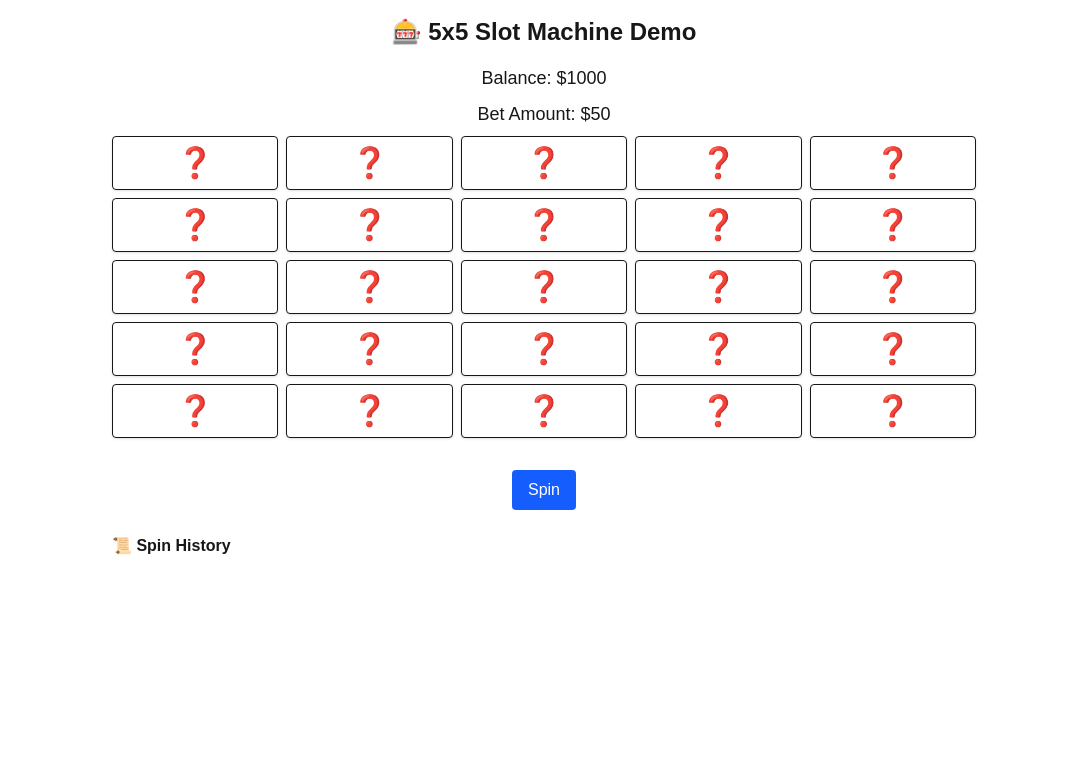
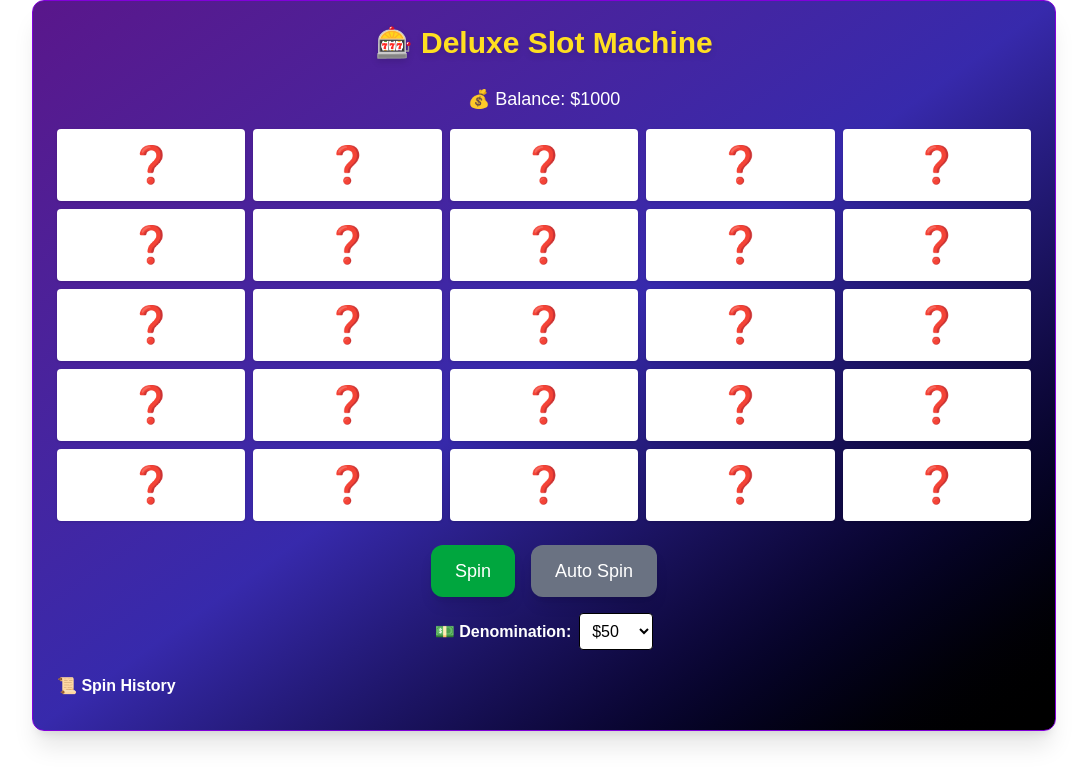
Before and after one commit to brianmsj/slot-machine, a Next.js app: page / in a window 1280 px wide. Shown: the top 784 px of the page, without its empty margins (96-1183 px from the left). Built offline with nearby package versions, Linux system fonts and the light colour scheme.

Commit message:
feat: full-featured slot machine with bonus round, auto spin, styling, and Firebase

```diff
--- a/src/app/page.tsx
+++ b/src/app/page.tsx
@@ -1,30 +1,30 @@
 'use client';
 
-import { useEffect, useState } from "react";
-import { initializeApp } from "firebase/app";
-import { getFirestore, collection, addDoc } from "firebase/firestore";
-import crypto from "crypto";
+import { useEffect, useState } from 'react';
+import { initializeApp } from 'firebase/app';
+import { getFirestore, collection, addDoc } from 'firebase/firestore';
+import crypto from 'crypto';
 
 const firebaseConfig = {
-  apiKey: "AIzaSyBsROV8k8xwZgUq9pjcJnYj20qmNPuAGw8",
-  authDomain: "too-sticky.firebaseapp.com",
-  projectId: "too-sticky",
-  storageBucket: "too-sticky.firebasestorage.app",
-  messagingSenderId: "640753884501",
-  appId: "1:640753884501:web:4c06af82f43ee47613a3dc",
-  measurementId: "G-76S0J4KK8G"
+  apiKey: 'AIzaSyBsROV8k8xwZgUq9pjcJnYj20qmNPuAGw8',
+  authDomain: 'too-sticky.firebaseapp.com',
+  projectId: 'too-sticky',
+  storageBucket: 'too-sticky.firebasestorage.app',
+  messagingSenderId: '640753884501',
+  appId: '1:640753884501:web:4c06af82f43ee47613a3dc',
+  measurementId: 'G-76S0J4KK8G',
 };
 
 const app = initializeApp(firebaseConfig);
 const db = getFirestore(app);
 
-const baseSymbols = ["🍒", "💎", "7️⃣", "🔔", "🍋"];
-const wildSymbol = "⭐";
-const scatterSymbol = "💰";
+const baseSymbols = ['🍇', '🍉', '🍓', '🥝', '🍍'];
+const wildSymbol = '🌟';
+const scatterSymbol = '🎁';
 const allSymbols = [...baseSymbols, wildSymbol, scatterSymbol];
 
 const generateRNG = (seed: string, round: number): number => {
-  const hash = crypto.createHash("sha256").update(`${seed}:${round}`).digest("hex");
+  const hash = crypto.createHash('sha256').update(`${seed}:${round}`).digest('hex');
   const value = parseInt(hash.substring(0, 8), 16);
   return value / 0xffffffff;
 };
@@ -36,39 +36,46 @@ interface SpinResult {
 }
 
 export default function SlotMachine() {
-  const initialGrid = Array(5).fill(null).map(() => Array(5).fill("❓"));
+  const initialGrid = Array(5).fill(null).map(() => Array(5).fill('❓'));
   const [grid, setGrid] = useState(initialGrid);
   const [spinning, setSpinning] = useState(false);
-  const [result, setResult] = useState("");
+  const [result, setResult] = useState('');
   const [lineMultipliers, setLineMultipliers] = useState(Array(5).fill(0));
   const [balance, setBalance] = useState(1000);
   const [betAmount, setBetAmount] = useState(50);
   const [freeSpins, setFreeSpins] = useState(0);
+  const [bonusTriggered, setBonusTriggered] = useState(false);
   const [animateCols, setAnimateCols] = useState<number[]>([]);
+  const [symbolFlash, setSymbolFlash] = useState(false);
   const [sound, setSound] = useState<any>(null);
   const [stickyWilds, setStickyWilds] = useState<[number, number][]>([]);
   const [history, setHistory] = useState<SpinResult[]>([]);
-  const [seed] = useState("user-seed");
+  const [seed] = useState('user-seed');
   const [round, setRound] = useState(1);
+  const [autoSpin, setAutoSpin] = useState(false);
+  const [denominations, setDenominations] = useState([10, 25, 50, 100]);
 
   useEffect(() => {
-    const winSound = new Audio("/sounds/win.mp3");
-    const spinSound = new Audio("/sounds/spin.mp3");
-    setSound({ win: winSound, spin: spinSound });
+    const winSound = new Audio('/sounds/win.mp3');
+    const spinSound = new Audio('/sounds/spin.mp3');
+    const coinSound = new Audio('/sounds/coin.mp3');
+    setSound({ win: winSound, spin: spinSound, coin: coinSound });
   }, []);
 
   const spin = async () => {
     if (!freeSpins && balance < betAmount) {
-      setResult("Insufficient balance");
+      setResult('Insufficient balance');
       return;
     }
 
     setSpinning(true);
-    setResult("");
+    setResult('');
+    setBonusTriggered(false);
+    setSymbolFlash(false);
     setLineMultipliers(Array(5).fill(0));
     setAnimateCols([0, 1, 2, 3, 4]);
     if (sound?.spin) sound.spin.play();
-    if (!freeSpins) setBalance(prev => prev - betAmount);
+    if (!freeSpins) setBalance((prev) => prev - betAmount);
 
     setTimeout(async () => {
       const newGrid = Array(5).fill(null).map(() =>
@@ -94,9 +101,9 @@ export default function SlotMachine() {
       let newStickyWilds = [...stickyWilds];
 
       multipliers.forEach((mult, rowIdx) => {
-        const row = newGrid.map(col => col[rowIdx]);
+        const row = newGrid.map((col) => col[rowIdx]);
         const first = row[0];
-        const allSameOrWild = row.every(s => s === first || s === wildSymbol || first === wildSymbol);
+        const allSameOrWild = row.every((s) => s === first || s === wildSymbol || first === wildSymbol);
         if (allSameOrWild && mult > 0) totalWin += mult * betAmount;
       });
 
@@ -109,24 +116,29 @@ export default function SlotMachine() {
 
       if (scatterCount >= 3) {
         totalWin += betAmount * 5;
-        setFreeSpins(prev => prev + 5);
+        setFreeSpins((prev) => prev + 5);
+        setBonusTriggered(true);
       }
 
-      if (totalWin > 0 && sound?.win) sound.win.play();
+      if (totalWin > 0) {
+        if (sound?.win) sound.win.play();
+        if (sound?.coin) sound.coin.play();
+        setSymbolFlash(true);
+      }
 
-      setBalance(prev => prev + totalWin);
+      setBalance((prev) => prev + totalWin);
       setStickyWilds(newStickyWilds);
-      setHistory(prev => [
+      setHistory((prev) => [
         { grid: newGrid, win: totalWin, freeSpin: freeSpins > 0 },
-        ...prev.slice(0, 9)
+        ...prev.slice(0, 9),
       ]);
 
-      await addDoc(collection(db, "spins"), {
+      await addDoc(collection(db, 'spins'), {
         seed,
         round,
         win: totalWin,
         freeSpin: freeSpins > 0,
-        timestamp: new Date()
+        timestamp: new Date(),
       });
 
       setTimeout(() => {
@@ -136,34 +148,45 @@ export default function SlotMachine() {
         setAnimateCols([]);
         setResult(
           totalWin > 0
-            ? `💰 Win: $${totalWin}${scatterCount >= 3 ? " + 5 Free Spins!" : ""}`
+            ? `💰 Win: $${totalWin}${scatterCount >= 3 ? ' + Bonus Round!' : ''}`
             : freeSpins > 0
             ? `Free Spin used. No win.`
-            : "No win this time"
+            : 'No win this time'
         );
-        if (freeSpins > 0) setFreeSpins(prev => prev - 1);
-        setRound(prev => prev + 1);
+        if (freeSpins > 0) setFreeSpins((prev) => prev - 1);
+        setRound((prev) => prev + 1);
       }, 1000);
     }, 500);
   };
 
+  useEffect(() => {
+    if (autoSpin && !spinning && balance >= betAmount) {
+      const timer = setTimeout(spin, 1500);
+      return () => clearTimeout(timer);
+    }
+  }, [autoSpin, spinning]);
+
   return (
-    <div className="max-w-4xl mx-auto p-4 text-center">
-      <h1 className="text-2xl font-bold mb-4">🎰 5x5 Slot Machine Demo</h1>
+    <div className="max-w-5xl mx-auto p-6 rounded-xl shadow-xl bg-gradient-to-br from-purple-900 via-indigo-800 to-black border border-purple-700 text-white">
+      <h1 className="text-3xl font-extrabold text-center mb-6 text-yellow-300 drop-shadow-md">🎰 Deluxe Slot Machine</h1>
 
-      <div className="mb-2 text-lg">Balance: ${balance}</div>
-      <div className="mb-2 text-lg">Bet Amount: ${betAmount}</div>
-      {freeSpins > 0 && <div className="mb-4 text-green-600 font-semibold">🎁 Free Spins Left: {freeSpins}</div>}
+      <div className="mb-4 text-lg text-center">
+        <div>💰 Balance: ${balance}</div>
+        {freeSpins > 0 && <div>🎁 Free Spins Left: {freeSpins}</div>}
+        {bonusTriggered && (
+          <div className="mb-4 text-yellow-500 font-bold text-xl animate-pulse">🎉 Bonus Round Triggered!</div>
+        )}
+      </div>
 
-      <div className="grid grid-cols-5 gap-2 mb-4 text-3xl">
-        {grid.map((col, colIdx) => (
-          <div key={colIdx} className="space-y-2">
-            {col.map((symbol, rowIdx) => (
+      <div className="grid grid-cols-5 gap-2 mb-6 text-4xl text-center">
+        {grid.map((col, i) => (
+          <div key={i} className="space-y-2">
+            {col.map((symbol, j) => (
               <div
-                key={rowIdx}
-                className={`p-2 border rounded bg-white shadow transition-all duration-500 ease-in-out transform ${
-                  animateCols.includes(colIdx) ? "animate-spin-fast" : ""
-                }`}
+                key={j}
+                className={`p-4 bg-white text-black rounded shadow transition-all duration-500 ease-in-out transform ${
+                  animateCols.includes(i) ? 'animate-spin-fast' : ''
+                } ${symbolFlash ? 'animate-coin-flash' : ''}`}
               >
                 {symbol}
               </div>
@@ -172,30 +195,48 @@ export default function SlotMachine() {
         ))}
       </div>
 
-      <div className="grid grid-cols-5 gap-2 mb-4">
-        {lineMultipliers.map((mult, i) => (
-          <div key={i} className="text-sm text-gray-700 font-semibold">
-            {mult > 0 ? `x${mult} Line` : ""}
-          </div>
-        ))}
+      <div className="flex justify-center items-center gap-4 mb-4">
+        <button
+          className="bg-green-600 text-white px-6 py-3 rounded-xl text-lg hover:bg-green-700 shadow-lg transition"
+          onClick={spin}
+          disabled={spinning || balance < betAmount}
+        >
+          {spinning ? 'Spinning...' : freeSpins > 0 ? 'Free Spin' : 'Spin'}
+        </button>
+
+        <button
+          className={`px-6 py-3 rounded-xl text-lg text-white shadow-lg transition ${
+            autoSpin ? 'bg-red-600 hover:bg-red-700' : 'bg-gray-500 hover:bg-gray-600'
+          }`}
+          onClick={() => setAutoSpin(!autoSpin)}
+        >
+          {autoSpin ? 'Stop Auto' : 'Auto Spin'}
+        </button>
       </div>
 
-      <button
-        className="bg-blue-600 text-white px-4 py-2 rounded hover:bg-blue-700"
-        onClick={spin}
-        disabled={spinning}
-      >
-        {spinning ? "Spinning..." : freeSpins > 0 ? "Free Spin" : "Spin"}
-      </button>
+      <div className="mb-6 text-center">
+        <label className="font-semibold mr-2">💵 Denomination:</label>
+        <select
+          className="p-2 border rounded bg-white text-black"
+          value={betAmount}
+          onChange={(e) => setBetAmount(Number(e.target.value))}
+        >
+          {denominations.map((d) => (
+            <option key={d} value={d}>
+              ${d}
+            </option>
+          ))}
+        </select>
+      </div>
 
-      {result && <div className="mt-4 text-lg font-semibold">{result}</div>}
+      {result && <div className="text-center text-lg font-semibold mt-4">{result}</div>}
 
       <div className="mt-6 text-left">
         <h2 className="text-md font-bold mb-2">📜 Spin History</h2>
         <ul className="text-sm space-y-1">
           {history.map((h, idx) => (
-            <li key={idx} className="bg-gray-100 p-2 rounded">
-              {h.freeSpin ? "(Free Spin)" : "(Paid Spin)"} Win: ${h.win}
+            <li key={idx} className="bg-gray-100 text-black p-2 rounded">
+              {h.freeSpin ? '(Free Spin)' : '(Paid Spin)'} Win: ${h.win}
             </li>
           ))}
         </ul>
@@ -203,12 +244,30 @@ export default function SlotMachine() {
 
       <style jsx>{`
         @keyframes spin-fast {
-          0% { transform: rotateX(0deg); }
-          50% { transform: rotateX(180deg); }
-          100% { transform: rotateX(360deg); }
+          0% {
+            transform: rotateX(0deg);
+          }
+          50% {
+            transform: rotateX(180deg);
+          }
+          100% {
+            transform: rotateX(360deg);
+          }
         }
         .animate-spin-fast {
           animation: spin-fast 0.6s linear infinite;
+        }
+        @keyframes coin-flash {
+          0%,
+          100% {
+            background-color: white;
+          }
+          50% {
+            background-color: gold;
+          }
+        }
+        .animate-coin-flash {
+          animation: coin-flash 0.5s ease-in-out;
         }
       `}</style>
     </div>
```
